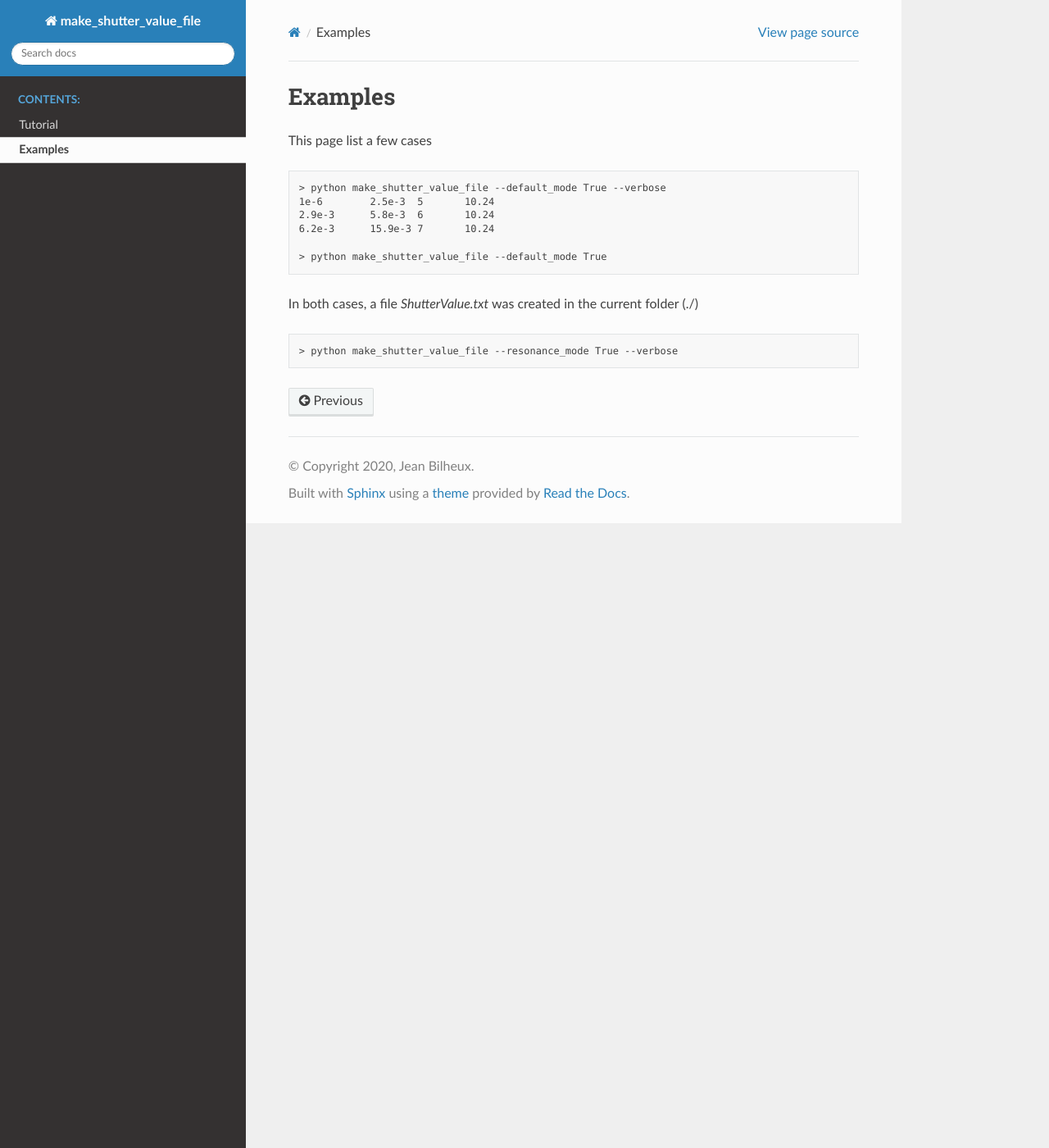
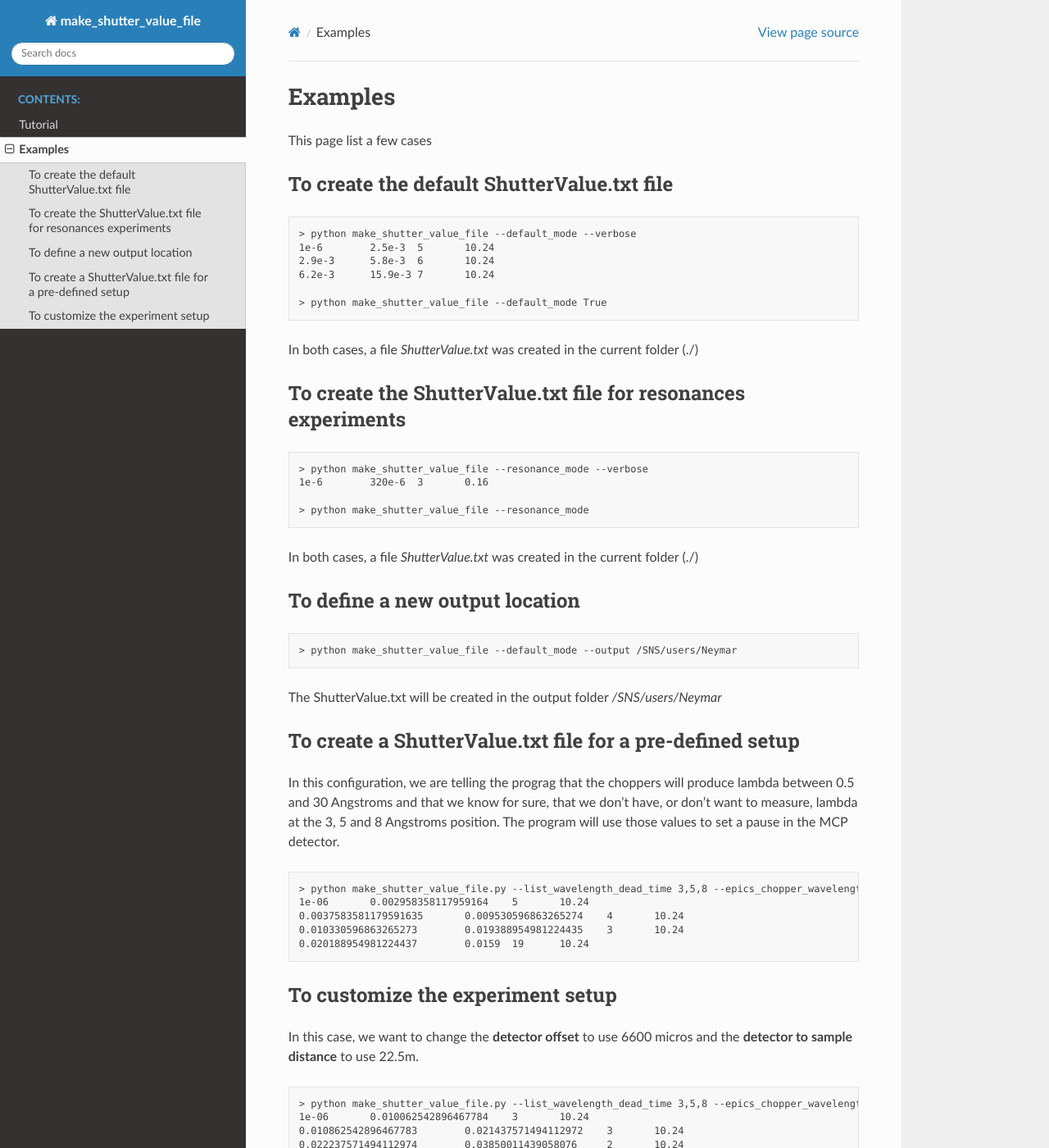
Before and after one commit to ornlneutronimaging/make_shutter_value_file, a Sphinx documentation site: the page built from docs/source/examples.rst, in a window 1280 px wide and 1400 px high. Shown: the whole window at 82% size. Built offline with Sphinx 7.4.7 and the Read the Docs theme 2.0.0, drawn with Linux system fonts in a browser that asks for light colours; some of the changed text lies outside the part shown.

Commit message:
updated documentation

```diff
--- a/ShutterValues.txt
+++ b/ShutterValues.txt
@@ -1 +1,4 @@
-1e-6	320e-6	3	0.16
+1e-06	0.010062542896467784	3	10.24
+0.010862542896467783	0.021437571494112972	3	10.24
+0.022237571494112974	0.03850011439058076	2	10.24
+0.03930011439058075	0.0159	19	10.24
--- a/docs/source/examples.rst
+++ b/docs/source/examples.rst
@@ -4,9 +4,12 @@ Examples
 
 This page list a few cases
 
+To create the default ShutterValue.txt file
+-------------------------------------------
+
 .. code-block:: html
 
-    > python make_shutter_value_file --default_mode True --verbose
+    > python make_shutter_value_file --default_mode --verbose
     1e-6	2.5e-3	5	10.24
     2.9e-3	5.8e-3	6	10.24
     6.2e-3	15.9e-3	7	10.24
@@ -15,6 +18,52 @@ This page list a few cases
 
 In both cases, a file *ShutterValue.txt* was created in the current folder (./)
 
+To create the ShutterValue.txt file for resonances experiments
+--------------------------------------------------------------
+
 .. code-block:: html
 
-    > python make_shutter_value_file --resonance_mode True --verbose
+    > python make_shutter_value_file --resonance_mode --verbose
+    1e-6	320e-6	3	0.16
+
+    > python make_shutter_value_file --resonance_mode
+
+In both cases, a file *ShutterValue.txt* was created in the current folder (./)
+
+To define a new output location
+-------------------------------
+
+.. code-block:: html
+
+    > python make_shutter_value_file --default_mode --output /SNS/users/Neymar
+
+The ShutterValue.txt will be created in the output folder */SNS/users/Neymar*
+
+To create a ShutterValue.txt file for a pre-defined setup
+---------------------------------------------------------
+
+In this configuration, we are telling the prograg that the choppers will produce lambda between 0.5 and 30
+Angstroms and that we know for sure, that we don't have, or don't want to measure, lambda at the 3, 5 and 8
+Angstroms position. The program will use those values to set a pause in the MCP detector.
+
+.. code-block:: html
+
+    > python make_shutter_value_file.py --list_wavelength_dead_time 3,5,8 --epics_chopper_wavelength_range 0.5,30 --verbose
+    1e-06	0.002958358117959164	5	10.24
+    0.0037583581179591635	0.009530596863265274	4	10.24
+    0.010330596863265273	0.019388954981224435	3	10.24
+    0.020188954981224437	0.0159	19	10.24
+
+To customize the experiment setup
+---------------------------------
+
+In this case, we want to change the **detector offset** to use 6600 micros and
+the **detector to sample distance** to use 22.5m.
+
+.. code-block:: html
+
+    > python make_shutter_value_file.py --list_wavelength_dead_time 3,5,8 --epics_chopper_wavelength_range 0.5,30 --detector_sample_distance 22.5 --detector_offset 6600 --verbose
+    1e-06	0.010062542896467784	3	10.24
+    0.010862542896467783	0.021437571494112972	3	10.24
+    0.022237571494112974	0.03850011439058076	2	10.24
+    0.03930011439058075	0.0159	19	10.24
```
